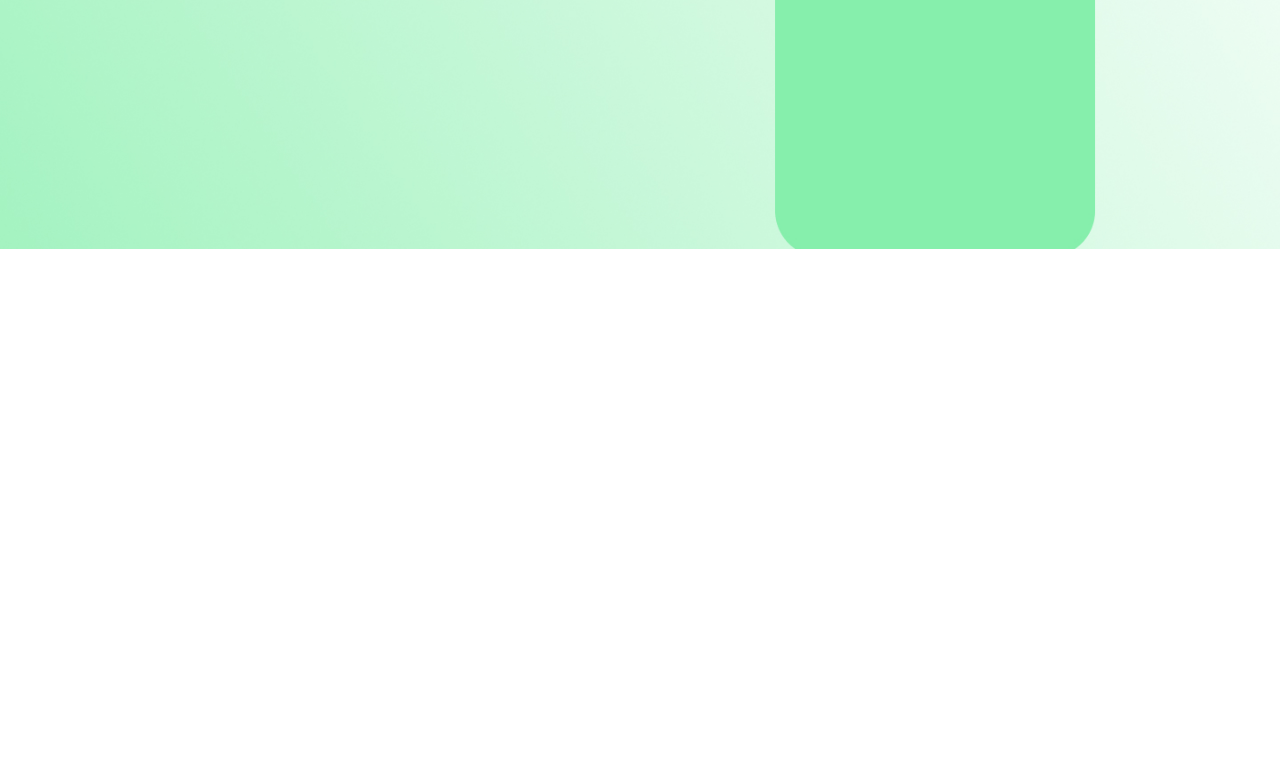
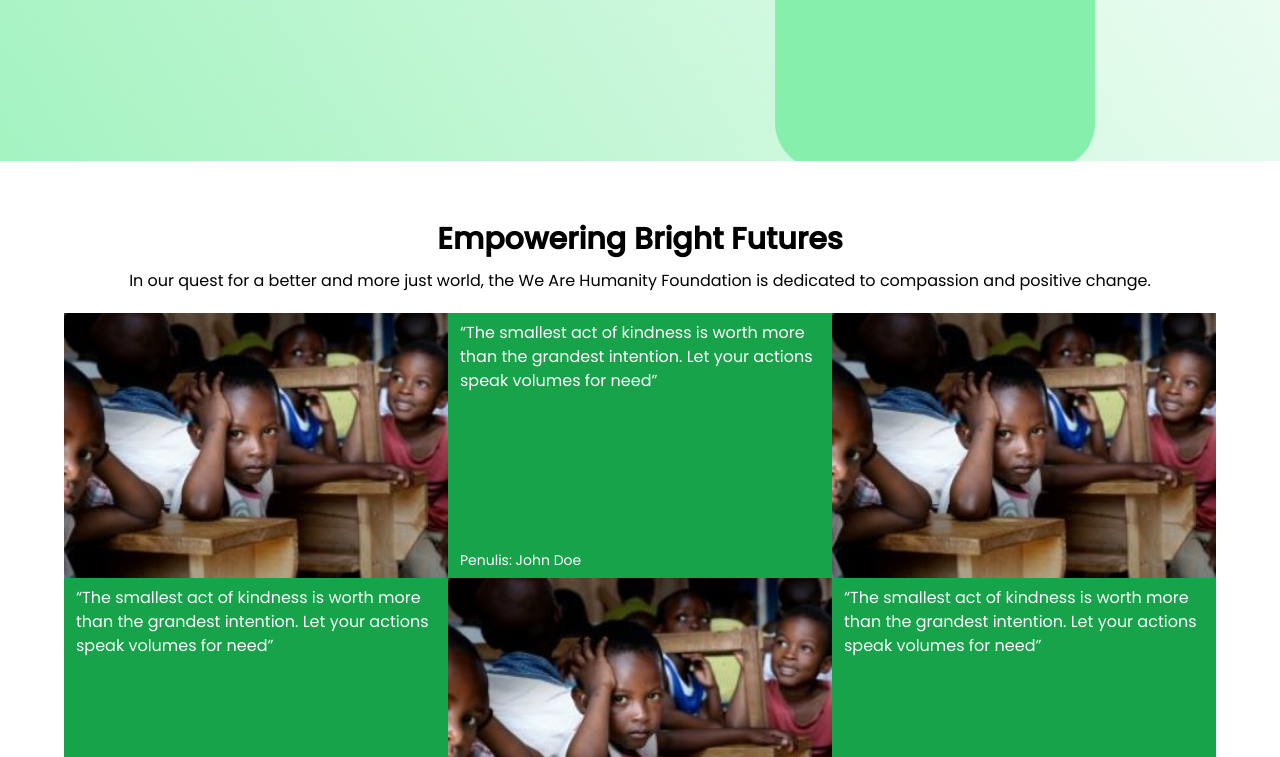
Before and after one commit to esevn/company-profile-charity, a website: page index.html in a window 1280 px wide. Shown: the part 2043-2800 px from the top of the page. Before the commit the page ends 2676 px from the top, so only its background shows below. Drawn offline with Linux system fonts and the light colour scheme.

Commit message:
update kode

```diff
--- a/index.html
+++ b/index.html
@@ -20,7 +20,8 @@
 </head>
 <body>
     <section class="bg-[url('./../src/img/hero.jpg')] md:bg-cover bg-center">
-    <header class="flex justify-between items-center p-6 bg-transparent">
+    <nav class="w-full h-[58px] fixed bg-slate-700/80 px-4">
+    <header class="flex justify-between items-center p-2 bg-transparent">
         <div class="flex items-center">
             <img alt="Charity logo" class="h-10 w-10 rounded-full" height="50" src="https://storage.googleapis.com/a1aa/image/ZesqTX0S1uRXZabWgAa6mCCh2L6sUynceXX3lRJcW87XeGLnA.jpg" width="50"/>
             <span class="text-white text-2xl font-bold ml-2">Charity</span>
@@ -32,11 +33,17 @@
             <a class="text-white hover:text-green-600" href="#">Stories</a>
             <a class="text-white hover:text-green-600" href="#">Contact</a>
         </nav>
-        <button class="hidden md:block bg-white text-green-600 font-bold py-2 px-4 rounded">Donate</button>
+        <!-- <button class="  text-green-600 font-bold">Donate</button> -->
+        <button class="hidden md:block bg-white cursor-pointer font-semibold overflow-hidden relative z-100 border border-green-500 group  py-2 px-4 rounded">
+            <span class="relative z-10 text-green-500 group-hover:text-white text-base duration-500">Donate</span>
+            <span class="absolute w-full h-full bg-green-500 -left-32 top-0 -rotate-45 group-hover:rotate-0 group-hover:left-0 duration-500"></span>
+            <span class="absolute w-full h-full bg-green-500 -right-32 top-0 -rotate-45 group-hover:rotate-0 group-hover:right-0 duration-500"></span>
+          </button>
         <button class="md:hidden text-white" id="menu-button">
             <i class="fas fa-bars"></i>
         </button>
     </header>
+</nav>
     <div class="fixed inset-0 bg-black bg-opacity-50 z-50 hidden" id="mobile-menu">
         <div class="fixed inset-y-0 left-0 w-64 bg-white p-6">
             <button class="text-black mb-4" id="close-button">
@@ -142,6 +149,39 @@
         </div>
      </section>
 
+     <!-- section keempat -->
+     <section class="w-full h-svh mt-12">
+        <div class="container flex flex-col items-center justify-center m-auto px-4 gap-5">
+            <div class="content">
+                <h1 class="text-3xl font-semibold text-center py-3">Empowering Bright Futures</h1>
+                <p class="text-sm md:text-base text-center">In our quest for a better and more just world, the We Are Humanity Foundation is dedicated to compassion and positive change.</p>
+            </div>
+            <!-- grid -->
+             <div class="grid grid-cols-2 md:grid-cols-3">
+                <div class="max-w-96 max-h-96">
+                    <img class="w-full h-full" src="./src/img/children.jpg" alt="">
+                </div>
+             <div class="max-w-96 max-h-96 flex flex-col bg-green-600 px-3 py-2 relative -z-10">
+                <h5 class=" text-white text-xs md:text-base">“The smallest act of kindness is worth more than the grandest intention. Let your actions speak volumes for need”</h5>
+                <p class="text-white text-xs md:text-sm font-thin absolute bottom-2">Penulis: John Doe</p>
+             </div>
+             <div class="max-w-96 max-h-96">
+                <img class="w-full h-full" src="./src/img/children.jpg" alt="">
+            </div>
+            <div class="max-w-96 max-h-96 flex flex-col bg-green-600 px-3 py-2 relative -z-10">
+                <h5 class=" text-white text-xs md:text-base">“The smallest act of kindness is worth more than the grandest intention. Let your actions speak volumes for need”</h5>
+                <p class="text-white text-xs md:text-sm font-thin absolute bottom-2">Penulis: John Doe</p>
+             </div>
+             <div class="max-w-96 max-h-96">
+                <img class="w-full h-full" src="./src/img/children.jpg" alt="">
+            </div>
+            <div class="max-w-96 max-h-96 flex flex-col bg-green-600 px-3 py-2 relative -z-10">
+                <h5 class=" text-white text-xs md:text-base">“The smallest act of kindness is worth more than the grandest intention. Let your actions speak volumes for need”</h5>
+                <p class="text-white text-xs md:text-sm font-thin absolute bottom-2">Penulis: John Doe</p>
+             </div>
+            </div>
+        </div>
+     </section>
      <div class="mb-96"></div>
     <script src="/js/script.js"></script>
 </body>
```
Also changed, not shown: src/output.css.
